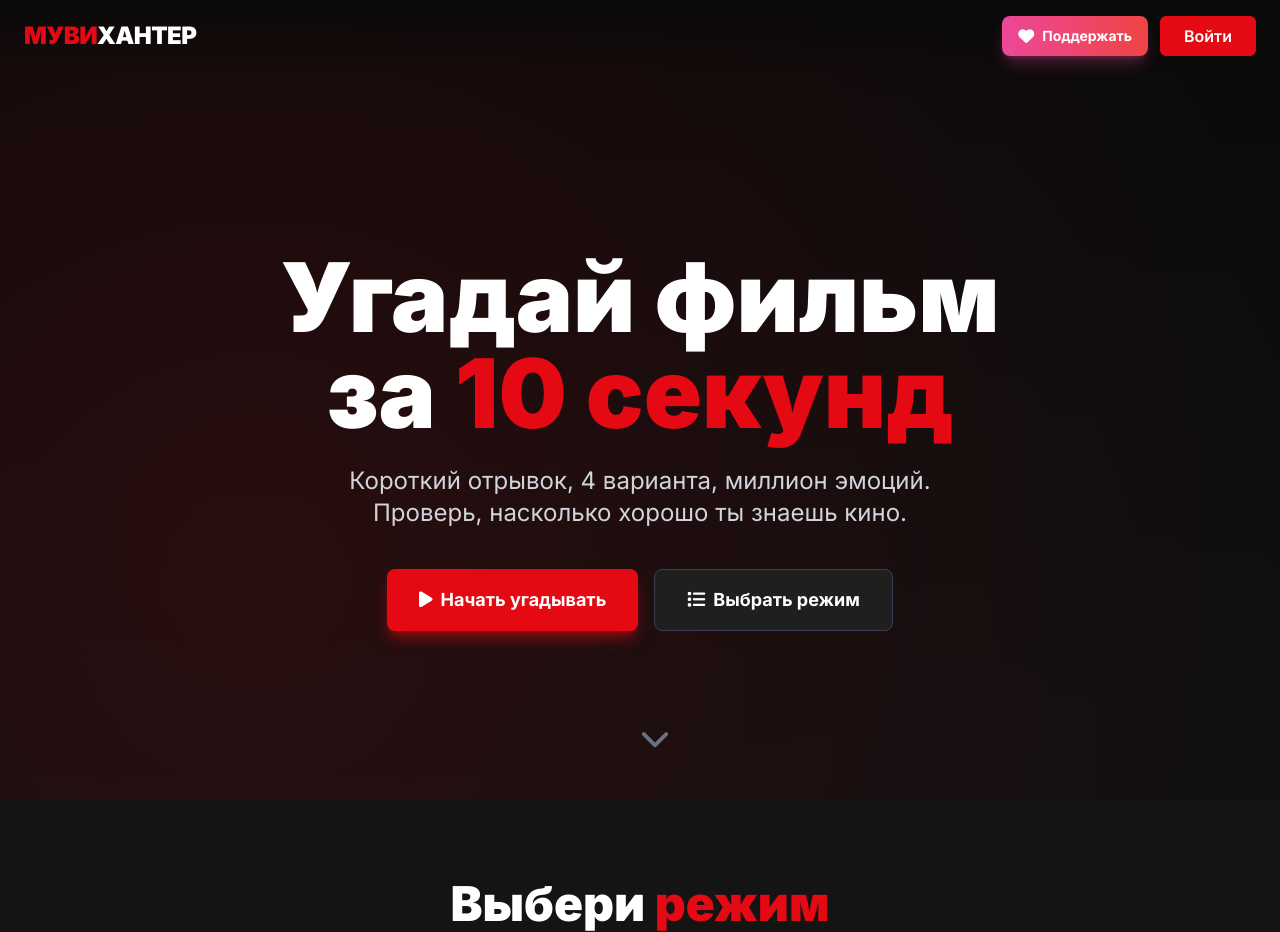
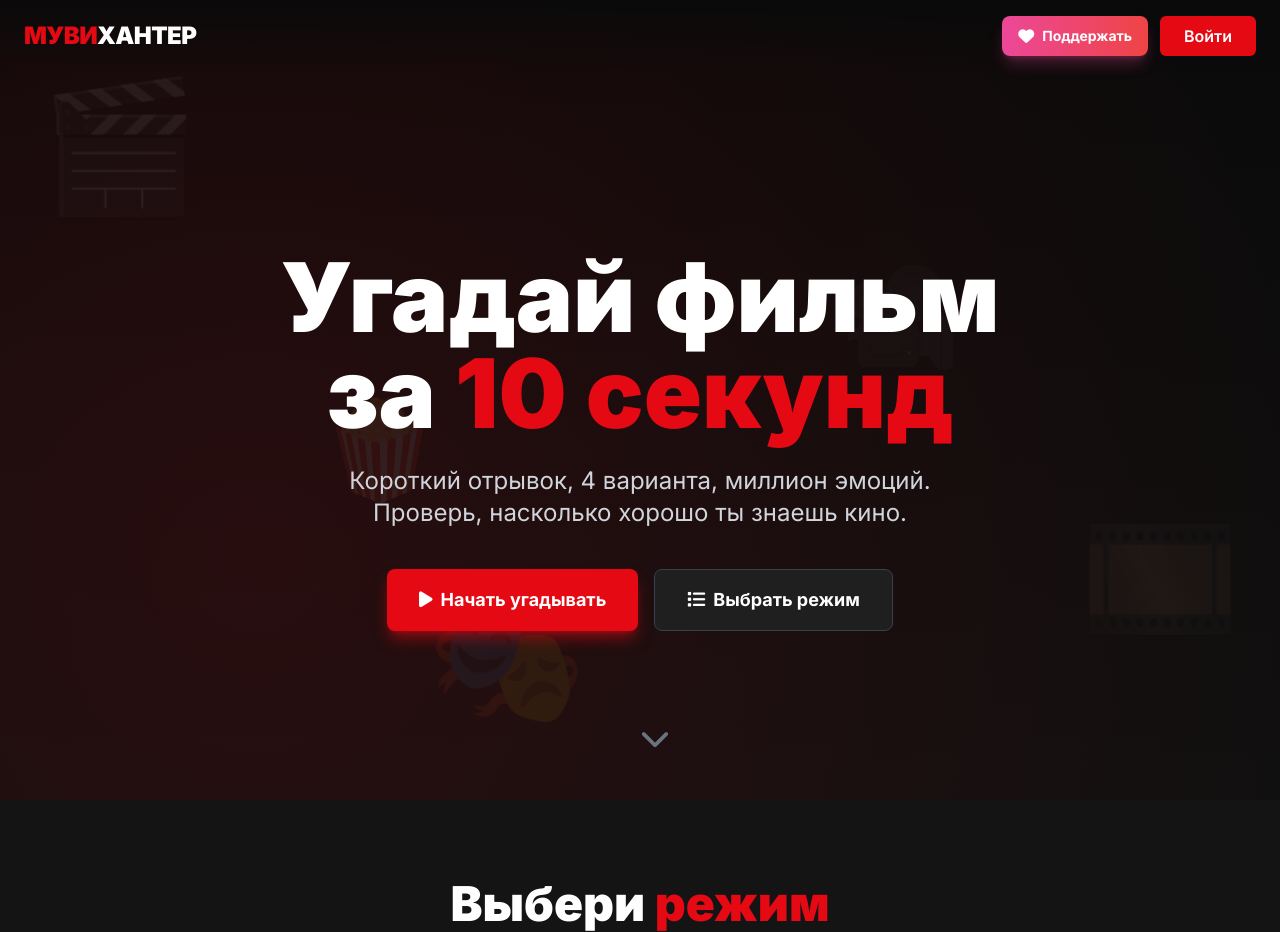
Before and after one commit to myhicursed/moviehunter, a FastAPI app: page / in a window 1280 px wide. Shown: the top 932 px of the page. Run offline with FastAPI, Linux system fonts and the light colour scheme; data that the repository does not hold is empty; parts of the project's set-up code (start-up, migrations or seed data) failed here and were passed over; some libraries are stand-ins or nearby versions.

Commit message:
Add background emoji to daily and genres cards

```diff
--- a/app/templates/base.html
+++ b/app/templates/base.html
@@ -64,22 +64,6 @@
                 radial-gradient(circle at 80% 70%, rgba(229, 9, 20, 0.08) 0, transparent 45%),
                 linear-gradient(180deg, #0a0a0a 0%, #141414 50%, #0a0a0a 100%);
             min-height: 100vh;
-        }
-
-        /* Декоративные эмодзи как псевдо-элемент — без "прыжков" */
-        body::before {
-            content: '🎬 🎞️ 🍿 🎥 🎭';
-            position: fixed;
-            inset: 0;
-            font-size: 8rem;
-            opacity: 0.05;
-            display: flex;
-            align-items: center;
-            justify-content: space-around;
-            flex-wrap: wrap;
-            padding: 5rem;
-            pointer-events: none;
-            z-index: -1;
         }
 
         /* Авторизация в шапке */
@@ -177,9 +161,18 @@
 
 <body class="bg-dark-900 text-white min-h-screen font-sans flex flex-col overflow-x-hidden">
 
+    <!-- Декоративные эмодзи на фоне -->
+    <div class="fixed inset-0 pointer-events-none overflow-hidden" style="z-index: 0;">
+        <div class="absolute top-20 left-10 text-9xl opacity-[0.07]">🎬</div>
+        <div class="absolute bottom-40 right-10 text-9xl opacity-[0.07]">🎞️</div>
+        <div class="absolute top-1/2 left-1/4 text-8xl opacity-[0.07]">🍿</div>
+        <div class="absolute top-1/3 right-1/4 text-8xl opacity-[0.07]">🎥</div>
+        <div class="absolute bottom-20 left-1/3 text-9xl opacity-[0.07]">🎭</div>
+    </div>
+
     {% include "partials/header.html" %}
 
-    <main class="flex-1">
+    <main class="flex-1 relative" style="z-index: 1;">
         {% block content %}{% endblock %}
     </main>
 
--- a/app/templates/index.html
+++ b/app/templates/index.html
@@ -136,6 +136,8 @@
                                 <p class="text-red-100 text-xs">На сегодня квиза нет 😢</p>
                             </div>
                         </div>
+                        <!-- 🆕 Фоновый эмодзи -->
+                        <div class="absolute -bottom-8 -right-8 text-[120px] opacity-10">📅</div>
                     </div>
 
                     <!-- Угадай по буквам -->
@@ -163,6 +165,8 @@
                             <h3 class="text-xl font-black mb-1">По жанрам</h3>
                             <p class="text-blue-100 text-xs">Выбери свой любимый</p>
                         </div>
+                        <!-- 🆕 Фоновый эмодзи -->
+                        <div class="absolute -bottom-8 -right-8 text-[120px] opacity-10">🎬</div>
                     </button>
                 </div>
 
```
